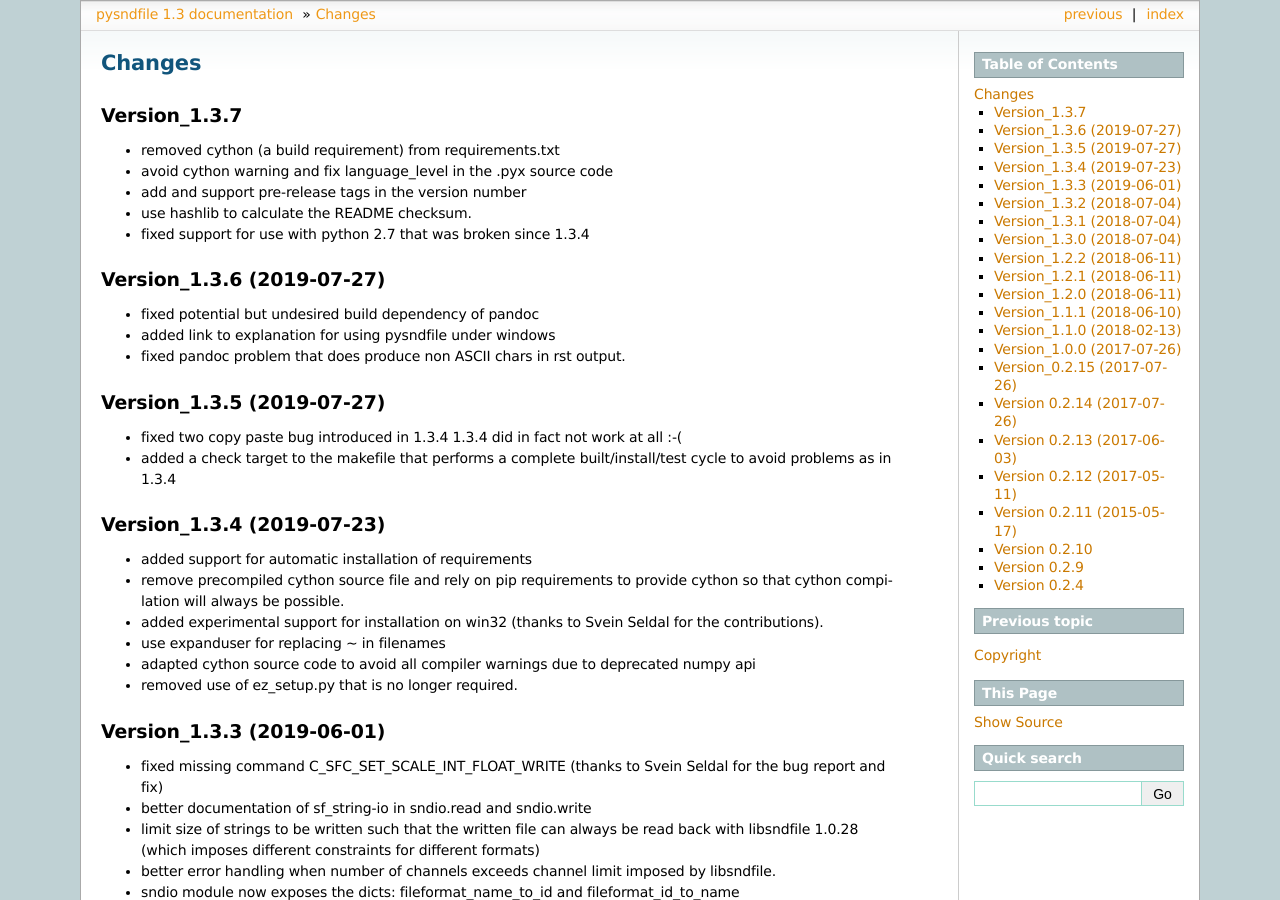
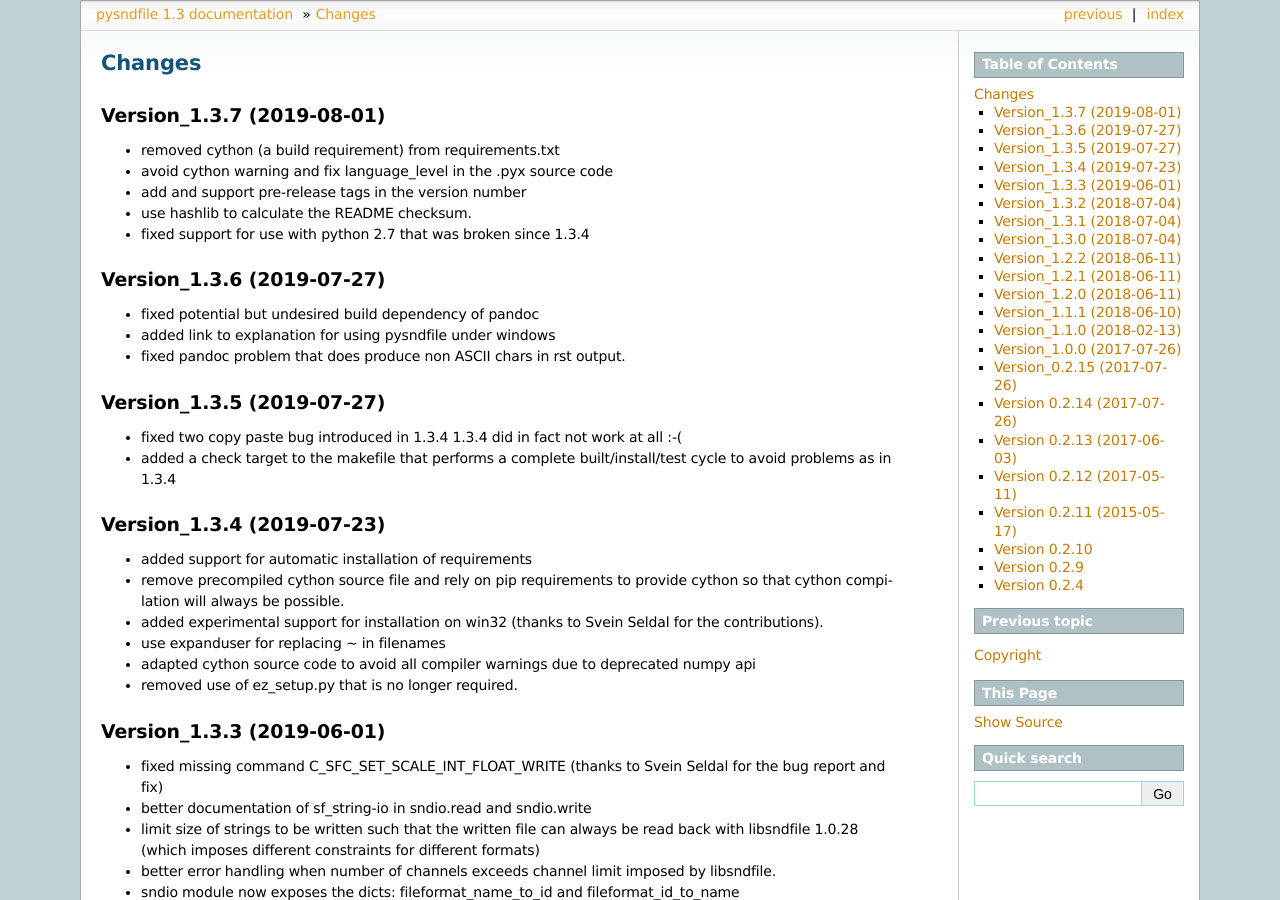
Before and after one commit to roebel/pysndfile, a Sphinx documentation site: the page built from doc/source/Changes.rst, in a window 1280 px wide and 900 px high. Built offline with Sphinx 7.4.7, drawn with Linux system fonts in a browser that asks for light colours.

Commit message:
added missing date to Changelog 1.3.7

```diff
--- a/doc/source/Changes.rst
+++ b/doc/source/Changes.rst
@@ -1,8 +1,8 @@
 Changes
 -------
 
-Version_1.3.7
-~~~~~~~~~~~~~
+Version_1.3.7 (2019-08-01)
+~~~~~~~~~~~~~~~~~~~~~~~~~~
 
 -  removed cython (a build requirement) from requirements.txt
 -  avoid cython warning and fix language_level in the .pyx source code
```
Also changed, not shown: README.md (+1 -1 lines), 2 other files.
